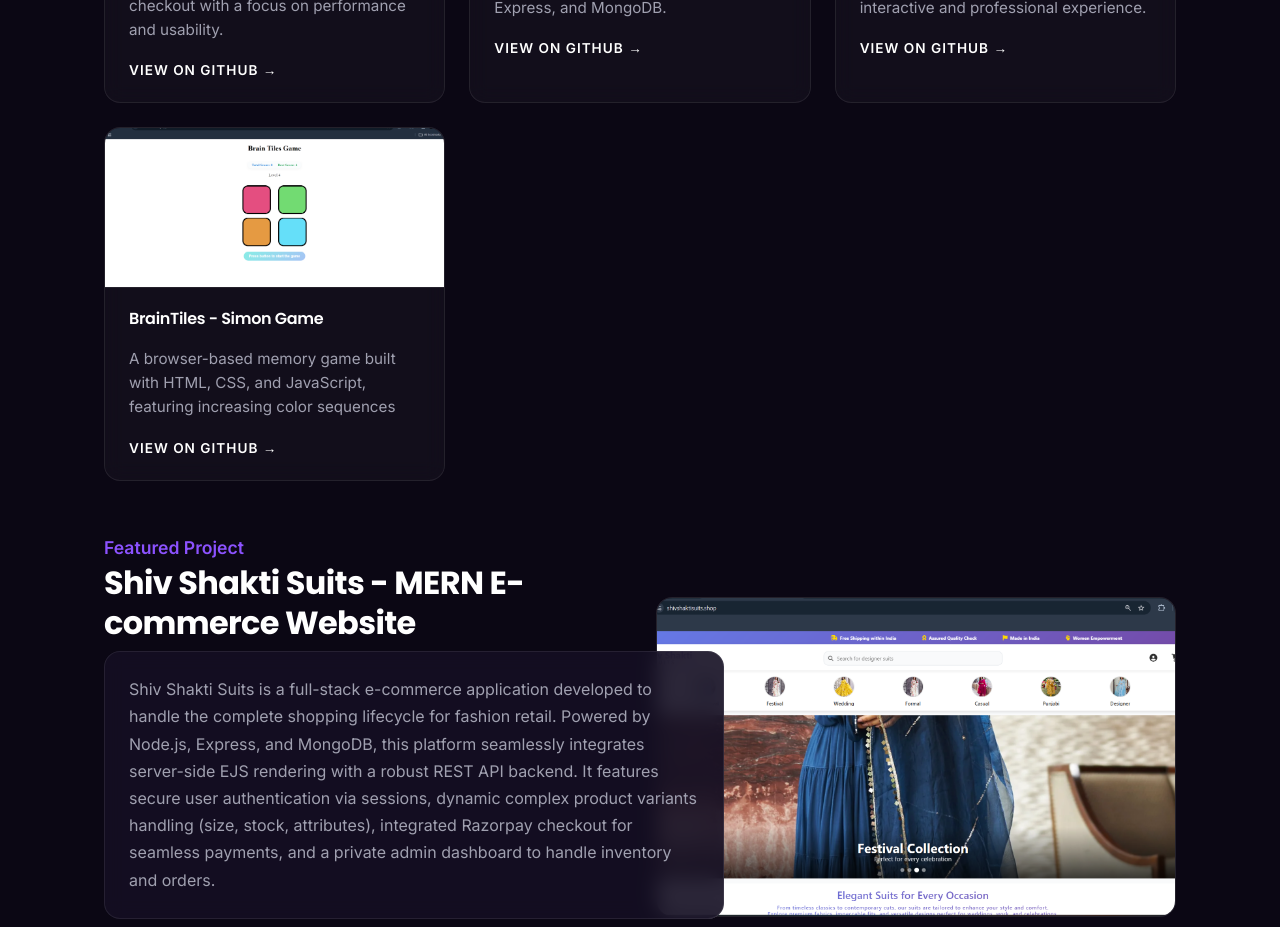
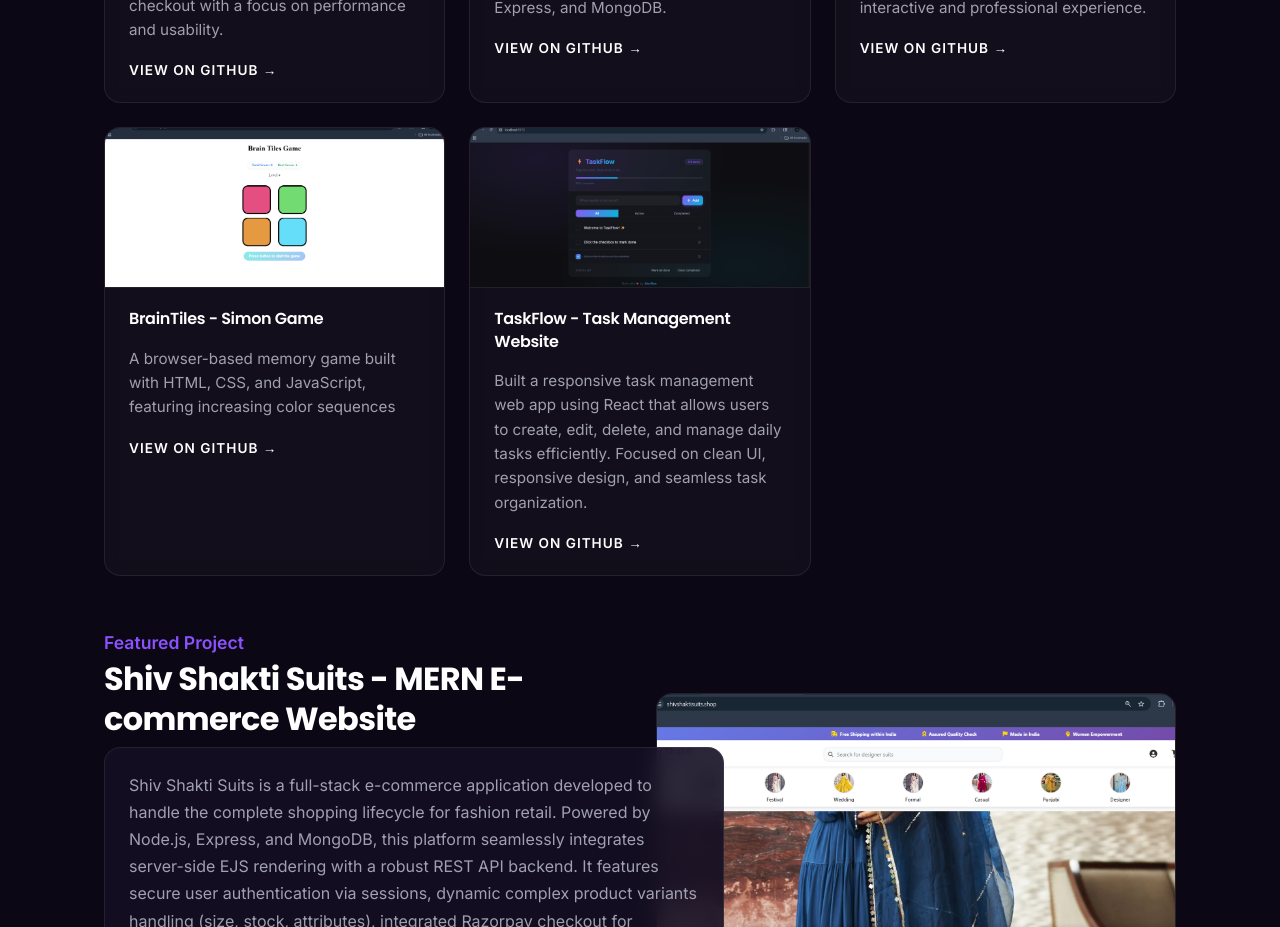
Before and after one commit to AtulRao22/Portfolio, a React (Vite) app in the folder frontend/: page / in a window 1280 px wide. Shown: the part 1860-2787 px from the top of the page. Built offline with nearby package versions, Linux system fonts and the light colour scheme; a web font is replaced by a local one.

Commit message:
Add a new project

```diff
--- a/frontend/src/components/LabSection.jsx
+++ b/frontend/src/components/LabSection.jsx
@@ -26,6 +26,12 @@
       image: '/projects/braintiles.png',
       desc: 'A browser-based memory game built with HTML, CSS, and JavaScript, featuring increasing color sequences',
       link: 'https://github.com/AtulRao22/BrainTiles'
+    },
+    {
+      title: 'TaskFlow - Task Management Website',
+      image: '/projects/taskflow.png',
+      desc: 'Built a responsive task management web app using React that allows users to create, edit, delete, and manage daily tasks efficiently. Focused on clean UI, responsive design, and seamless task organization.',
+      link: 'https://github.com/AtulRao22/TaskFlow'
     }
   ];
 
```
Also changed, not shown: frontend/public/projects/taskflow.png (added).
